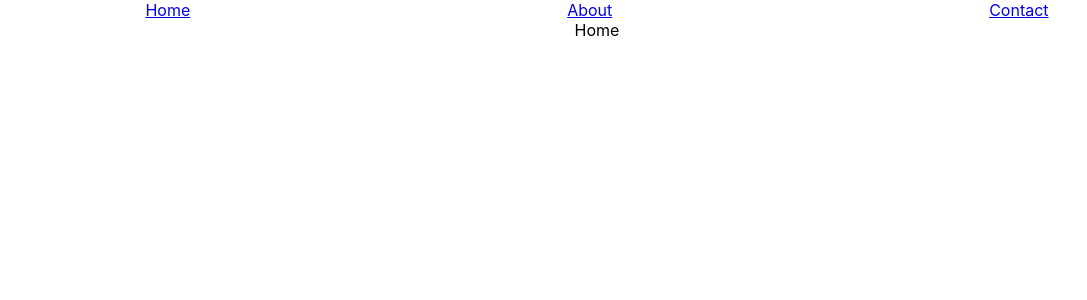
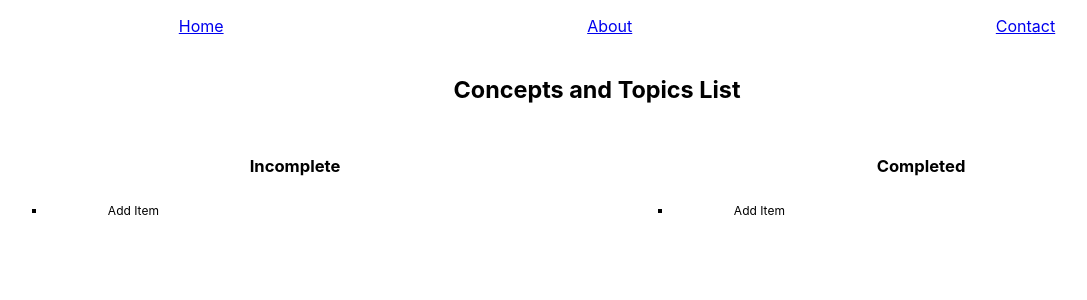
Before and after one commit to AnhLe3698/PERNT-Admin, a React (Create React App) app: page / in a window 1280 px wide. Shown: the top 300 px of the page, without its empty margins (43-1130 px from the left). Built offline with nearby package versions, Linux system fonts and the light colour scheme; no server answers.

Commit message:
Add new components and render list on client

```diff
--- a/src/components/Home.tsx
+++ b/src/components/Home.tsx
@@ -1,11 +1,10 @@
 import React, {useState} from 'react';
+import ToDoList from './ToDoList';
 
 function Home() {
   return (
     <div className="home">
-      <header >
-        Home
-      </header>
+      <ToDoList></ToDoList>
     </div>
   );
 }
--- a/src/components/Nav.css
+++ b/src/components/Nav.css
@@ -1,7 +1,12 @@
-.Nav ul {
-  list-style: none;
+.nav {
   margin: 0;
   padding: 0;
+  display: flex;
+  flex-direction: column;
+}
+
+.nav-list {
+  list-style: none;
   display: flex;
   flex-direction: row;
   justify-content: space-around;
--- a/src/components/Nav.tsx
+++ b/src/components/Nav.tsx
@@ -8,9 +8,9 @@ import "./Nav.css";
 function Nav() {
 
   return (
-    <div className="Nav">
+    <div className="nav">
        <nav>
-        <ul>
+        <ul className='nav-list'>
           <li>
             <Link to="/" >Home</Link>
           </li>
--- /dev/null
+++ b/src/components/ToDoList.css
@@ -0,0 +1,33 @@
+.to-do-list {
+  display: flex;
+  height: 50%;
+  flex-direction: column;
+  font-size: 20px;
+}
+
+.to-do-list-containers {
+  display: flex;
+  width: 100%;
+  flex-direction: row;
+}
+
+.list-container {
+  width: 45%;
+  padding-left: 50px;
+}
+
+#vertical {
+  list-style: square;
+  display: flex;
+  flex-direction: column;
+}
+
+.column-one-incomplete{
+  width: 30%;
+  font-size: 12px;
+}
+
+.column-two-complete {
+  width: 30%;
+  font-size: 12px;
+}
--- a/src/components/ToDoList.tsx
+++ b/src/components/ToDoList.tsx
@@ -1,15 +1,66 @@
-import React, {useState} from 'react';
+import React, {useState, useEffect} from 'react';
+import "./ToDoList.css";
+import axios from 'axios';
 
-interface MyComponentProps {
-  list: object;
-  onComplete: () => void;
-}
-function ToDoList({ onComplete, list }: MyComponentProps) {
+function ToDoList() {
+  const [list, setList] = useState([
+    {
+      name: 'Add Item',
+      id: '123456',
+      completion: true
+    },
+    {
+      name: 'Add Item',
+      id: '1234567',
+      completion: false
+    }
+  ]);
+
+  useEffect(() => {
+    const fetchData = async () => {
+      try {
+        const response = await axios.get('http://localhost:8040/api/todo');
+
+        console.log(response.data);
+        setList(response.data);
+
+      } catch (error) {
+        console.error(error);
+      }
+    };
+    fetchData();
+  }, []);
+
   return (
-    <div className="ToDoList">
-      <header >
-        Home
-      </header>
+    <div className="to-do-list">
+      <h3 >
+        Concepts and Topics List
+      </h3>
+      <div className="to-do-list-containers" >
+
+        <div className='list-container'>
+          <h5>
+            Incomplete
+          </h5>
+          <ul className='column-one-incomplete' id='vertical'>
+            {list.filter(item => item.completion === false).map((item) => (
+              <li key={item.id}>{item.name}</li>
+            ))}
+          </ul>
+        </div>
+
+        <div className='list-container'>
+          <h5>
+            Completed
+          </h5>
+          <ul className='column-two-complete' id='vertical'>
+            {list.filter(item => item.completion === true).map((item) => (
+              <li key={item.id}>{item.name}</li>
+            ))}
+          </ul>
+        </div>
+
+      </div>
     </div>
   );
 }
```
Also changed, not shown: 1 other file (tests, documents, lock files or other folders).
